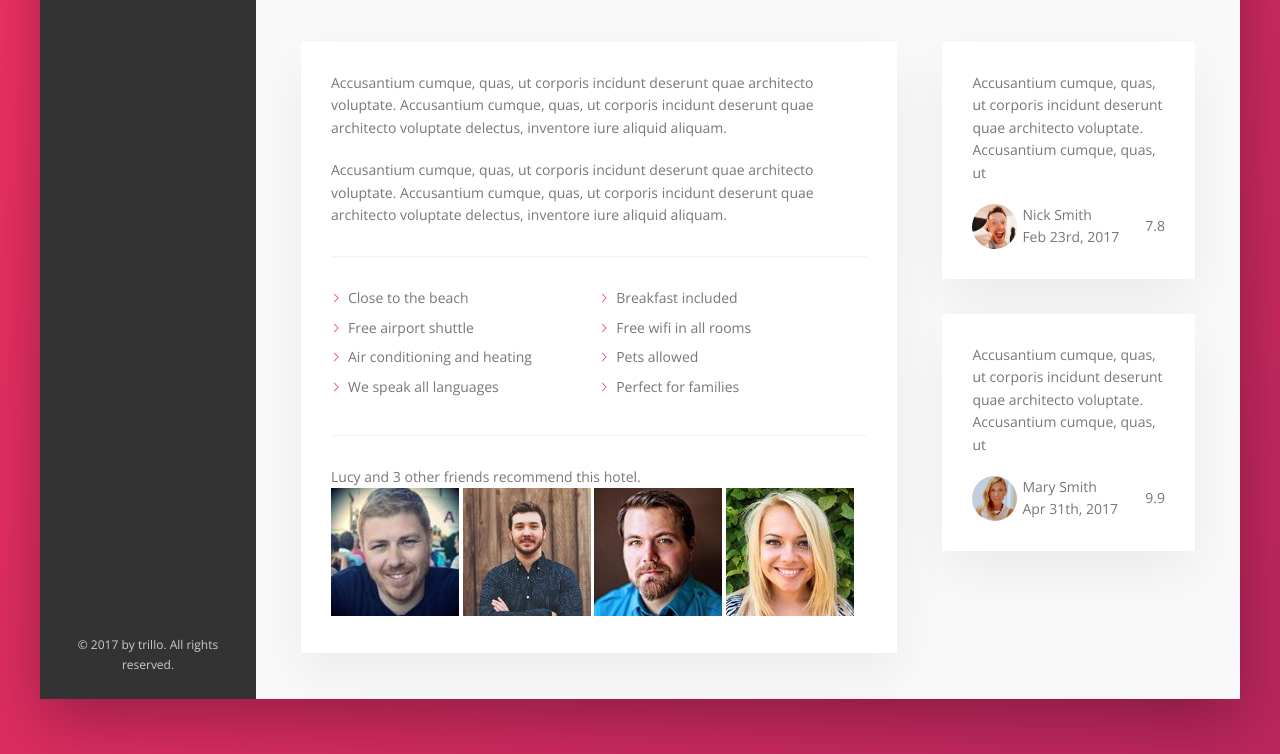
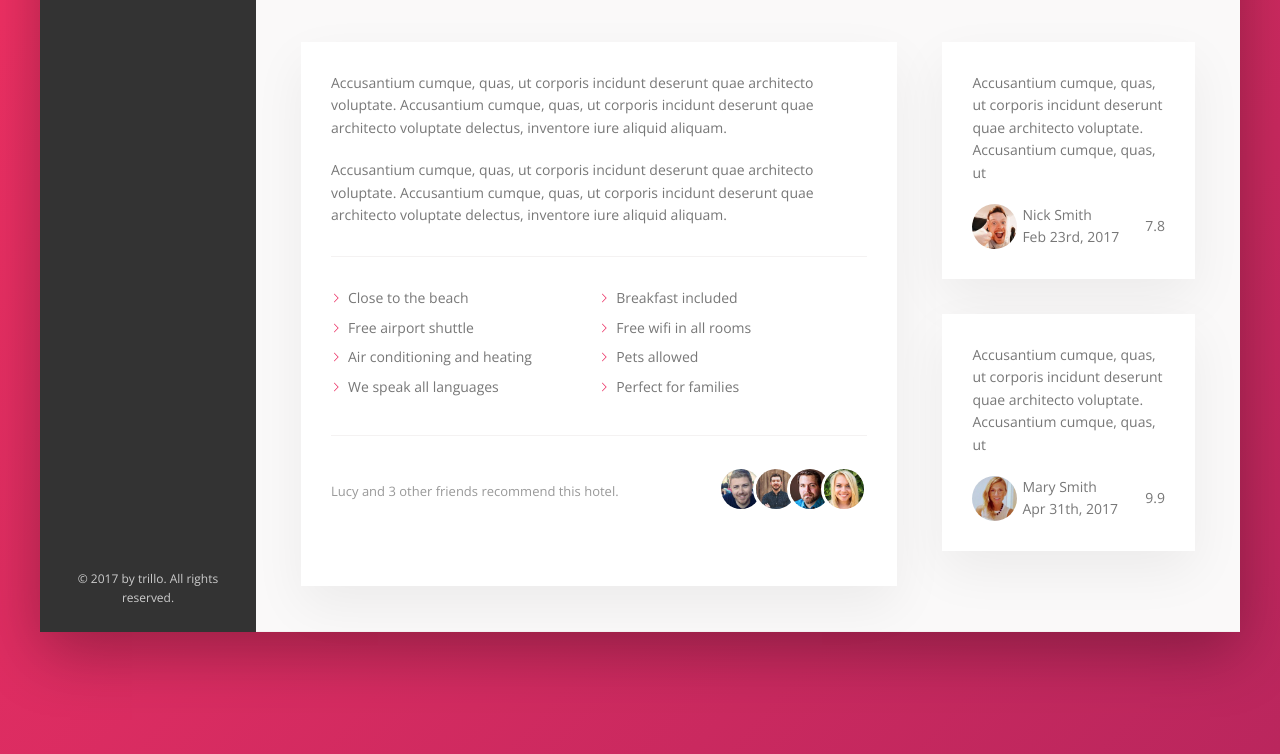
Before and after one commit to Kozlvign/Project-1, a website: page index.html in a window 1280 px wide. Shown: the part 606-1360 px from the top of the page. Drawn offline with nearby package versions, Linux system fonts and the light colour scheme.

Commit message:
Changes in Overview

```diff
--- a/sass/_components.scss
+++ b/sass/_components.scss
@@ -335,6 +335,29 @@
 
 ///////////////////////////////////////
 // RECOMMEND
+.recommend {
+    font-size: 1.3rem;
+    color: $--grey-dark-3;
+
+    display: flex;
+    align-items: center;
+
+    &__count {
+        margin-right: auto;
+    }
+
+    &__photo {
+        box-sizing: content-box;
+        height: 4rem;
+        width: 4rem;
+        border: 3px solid #fff;
+        border-radius: 50%;
+
+        &:not(:last-child) {
+            margin-right: -1.5rem;
+        }
+    }
+}
 
 ///////////////////////////////////////
 // REVIEWS
```
Also changed, not shown: css/style.css.
